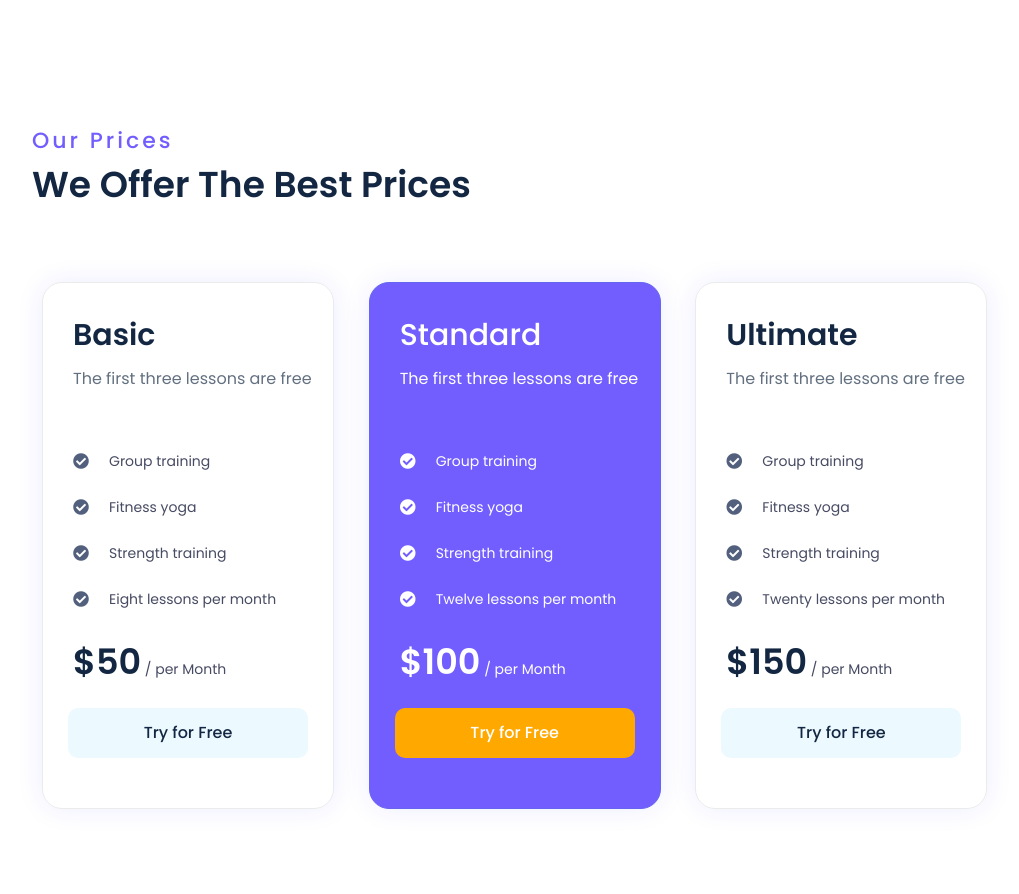
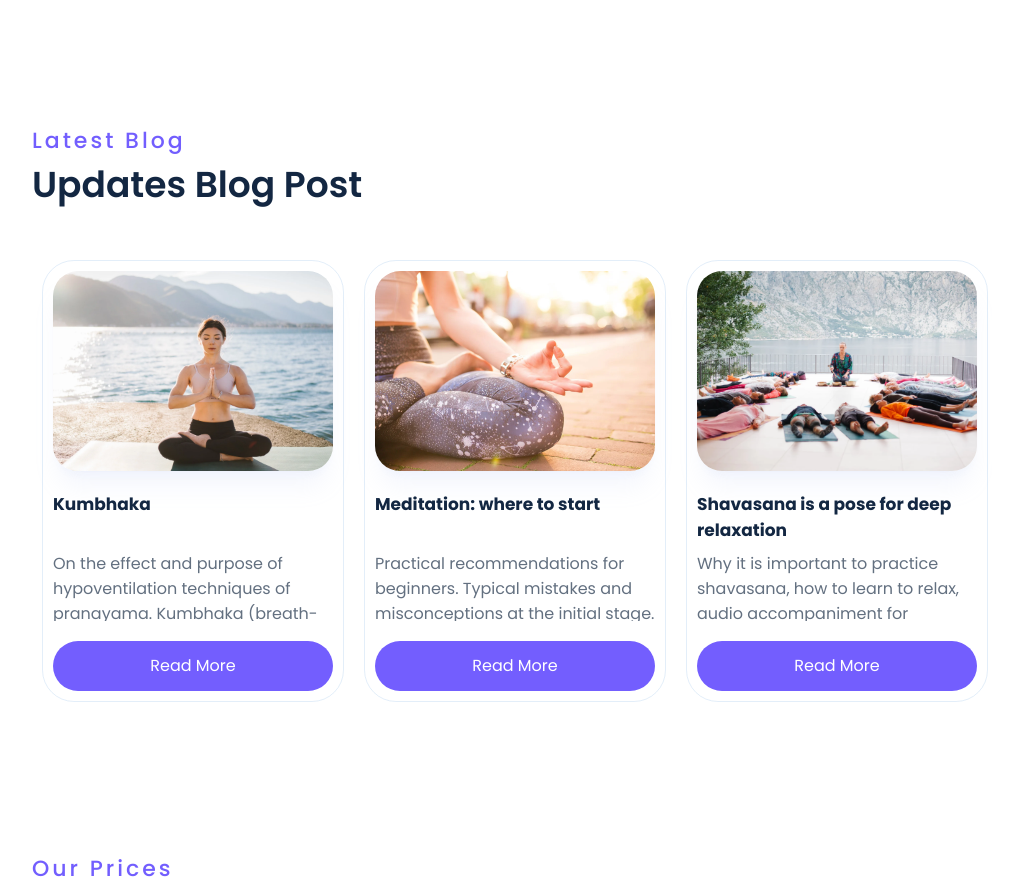
Before and after one commit to Valerij-Hering/yoga, a React (Create React App) app: page / in a window 1280 px wide. Shown: the part 4060-4954 px from the top of the page, without its empty margins (128-1147 px from the left). Built offline with nearby package versions, Linux system fonts and the light colour scheme; a web font is replaced by a local one.

Commit message:
Add files via upload

```diff
--- a/src/App.css
+++ b/src/App.css
@@ -1822,7 +1822,7 @@ transition: .25s;
 /* BlogHome ************************************************************************************************************************************* */
 
 .section_blogHome {
-  width: 100%;
+  width: 99%;
   max-width: 960px;
   margin: 0 auto;
 
--- a/src/BlogHome.js
+++ b/src/BlogHome.js
@@ -25,8 +25,8 @@ const BlogHome = () => {
                         <div className='card_blogHome_content'>
                             <h2 className='blogHome_content_header'>{name}</h2>
                             <p className='blogHome_content_par'>{text}</p>
-                            <Link onClick={window.scrollTo(0, 0)} to="/blog">
-                            <button className='blogHome_content_btn'>Read More</button>
+                            <Link  onClick={() => window.scrollTo(0, 0)} to="/blog">
+                            <button className='blogHome_content_btn' >Read More</button>
                             </Link>
                         </div>
                     </div>
--- a/src/Home.js
+++ b/src/Home.js
@@ -15,7 +15,7 @@ import Video from './Video';
 import woman from './Images/woman.png';
 import Accordions from './Accordions';
 import { Prices } from './Prices';
-
+import BlogHome from './BlogHome';
 AOS.init();
 
 
@@ -112,7 +112,7 @@ function Home() {
             <br/>
             <br/>
             <br/>
-
+            <BlogHome/>
             <Prices/>
             <br/>
             <br/>
```
